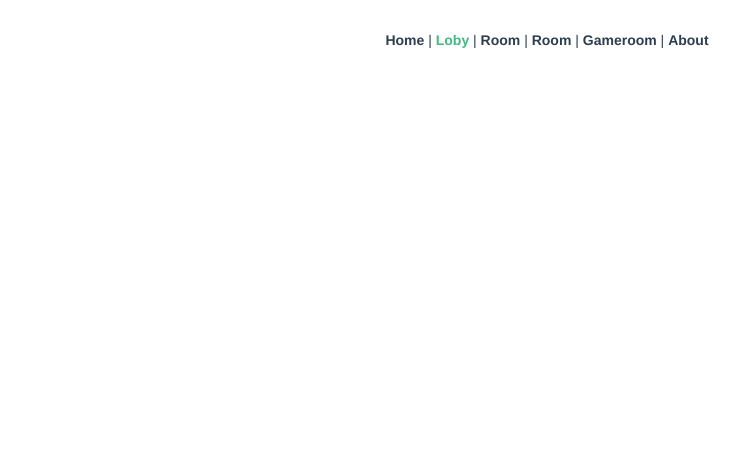
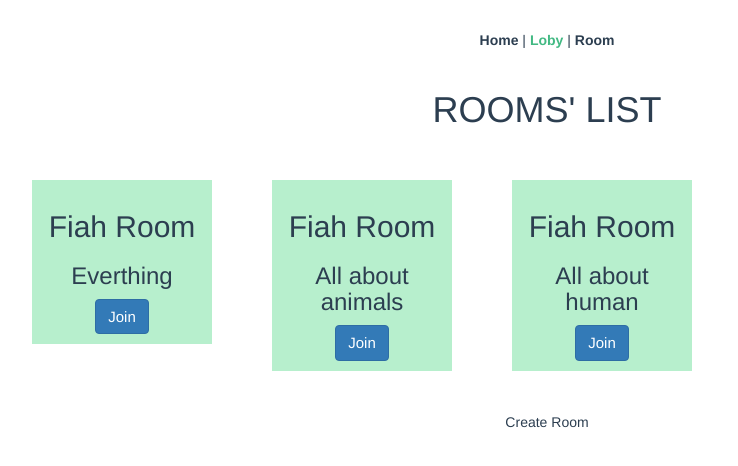
Before and after one commit to PairProject-GuestThePicture/GuestThePicture-Client, a Vue app in the folder client/: page /loby in a window 1280 px wide. Shown: the top 466 px of the page, without its empty margins (93-831 px from the left). Built offline with nearby package versions, Linux system fonts and the light colour scheme.

Commit message:
ngaturRoutesDoang

```diff
--- a/client/src/App.vue
+++ b/client/src/App.vue
@@ -3,10 +3,7 @@
     <div id="nav">
       <router-link to="/">Home</router-link> |
       <router-link to="/loby">Loby</router-link> |
-      <router-link to="/room">Room</router-link> |
-      <router-link to="/rooms">Room</router-link> |
-      <router-link to="/rooms">Gameroom</router-link> |
-      <router-link to="/about">About</router-link>
+      <router-link to="/room">Room</router-link>
     </div>
     <router-view/>
   </div>
--- a/client/src/router/index.js
+++ b/client/src/router/index.js
@@ -6,41 +6,21 @@ Vue.use(VueRouter)
 
 const routes = [
   {
-    path: '/rooms',
-    name: 'rooms',
-    // route level code-splitting
-    // this generates a separate chunk (about.[hash].js) for this route
-    // which is lazy-loaded when the route is visited.
-    component: () => import(/* webpackChunkName: "about" */ '../views/Rooms.vue')
-  },
-  {
     path: '/',
     name: 'Home',
     component: Home
   },
   {
-    path: '/about',
-    name: 'About',
-    // route level code-splitting
-    // this generates a separate chunk (about.[hash].js) for this route
-    // which is lazy-loaded when the route is visited.
-    component: () => import(/* webpackChunkName: "about" */ '../views/About.vue')
+    path: '/loby',
+    name: 'Loby',
+    component: () => import(/* webpackChunkName: "room" */ '../views/Loby.vue')
   },
   {
     path: '/room',
     name: 'Room',
     component: () => import(/* webpackChunkName: "room" */ '../views/Room.vue')
-  },
-  {
-    path: '/rooms',
-    name: 'Rooms',
-    component: () => import(/* webpackChunkName: "room" */ '../views/Rooms.vue')
-  },
-  {
-    path: 'loby',
-    name: 'Loby',
-    component: () => import(/* webpackChunkName: "loby" */ '../views/Loby.vue')
   }
+
 ]
 
 const router = new VueRouter({
--- a/client/src/views/About.vue
+++ /dev/null
@@ -1,5 +0,0 @@
-<template>
-  <div class="about">
-    <h1>This is an about page</h1>
-  </div>
-</template>
--- a/client/src/views/Loby.vue
+++ b/client/src/views/Loby.vue
@@ -0,0 +1,29 @@
+<template>
+<div class="container">
+  <h1 class="room">ROOMS' LIST</h1>
+  <RoomsList class="room"/>
+  <CreateRoom />
+</div>
+</template>
+
+<script>
+import RoomsList from '../components/RoomsList.vue'
+import CreateRoom from '../components/CreateRoom.vue'
+export default {
+  name: 'Loby',
+  components: {
+    RoomsList,
+    CreateRoom
+  }
+}
+</script>
+
+<style scoped>
+  .container{
+    display: flex;
+    flex-direction: column;
+  }
+  .room{
+    margin:10px;
+  }
+</style>
--- a/client/src/views/Rooms.vue
+++ /dev/null
@@ -1,29 +0,0 @@
-<template>
-<div class="container">
-  <h1 class="room">ROOMS' LIST</h1>
-  <RoomsList class="room"/>
-  <CreateRoom />
-</div>
-</template>
-
-<script>
-import RoomsList from '../components/RoomsList.vue'
-import CreateRoom from '../components/CreateRoom.vue'
-export default {
-  name: 'Rooms',
-  components: {
-    RoomsList,
-    CreateRoom
-  }
-}
-</script>
-
-<style scoped>
-  .container{
-    display: flex;
-    flex-direction: column;
-  }
-  .room{
-    margin:10px;
-  }
-</style>
```
